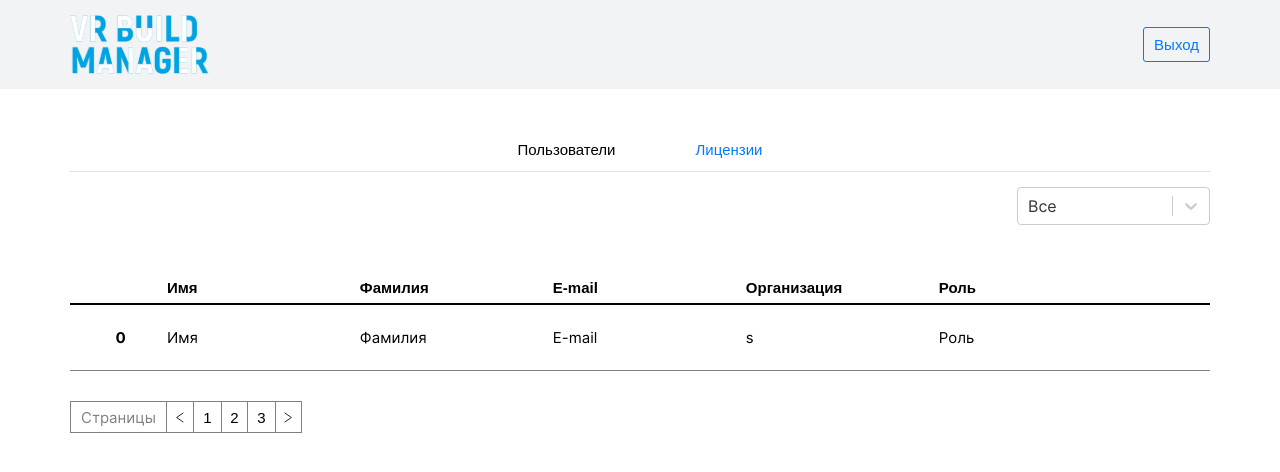
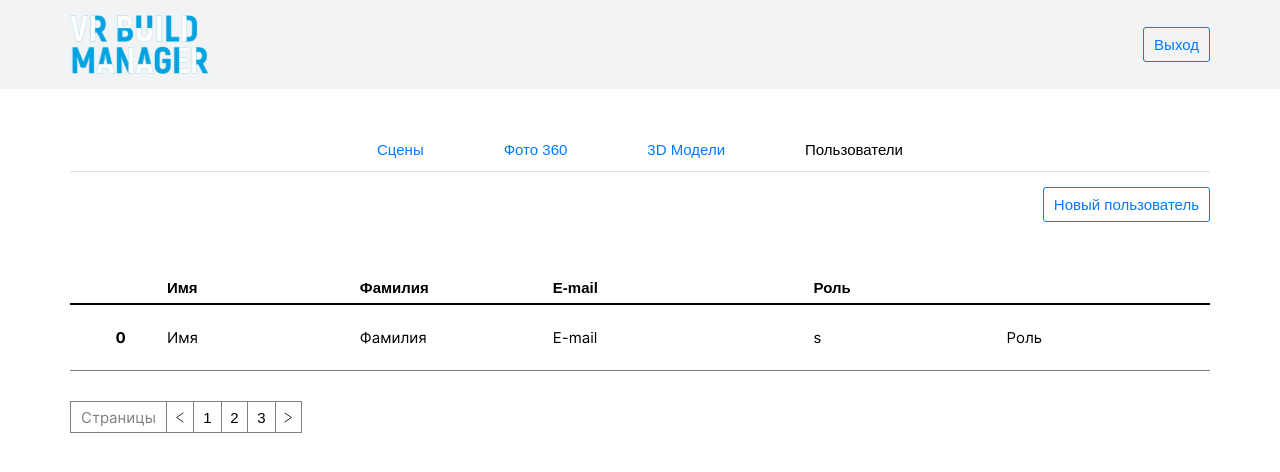
Before and after one commit to LunaMoon05/vrbm, a React (Create React App) app: page / in a window 1280 px wide. Shown: the top 472 px of the page. Built offline with nearby package versions, Linux system fonts and the light colour scheme; the HTML template or start-up script is replaced by a standard one.

Commit message:
popups added

```diff
--- a/src/components/List/List.jsx
+++ b/src/components/List/List.jsx
@@ -3,20 +3,20 @@ import s from './List.module.scss'
 import { ListItem } from './ListItem/ListItem'
 
 export const List = props => {
-  const {listTypes, licenses, setListTypes} = props
+  const {listTypes, setCurrentPopup, licenses} = props
   return (
     <section className={s.section}>
       <div className={s.categories}>
-        {listTypes.map(item => {
+        {listTypes.map((item, index) => {
           return (
-            <div className={s.grow}>
+            <div key={item} className={`${s.grow} ${(index + 1) === 3 && s.growThird}`}>
               <button>{item}</button>
             </div>
           )
         })}
       </div>
       <div>
-        <ListItem data={{fourthCol: 's'}} licenses={licenses} />
+        <ListItem setCurrentPopup={setCurrentPopup} data={{fourthCol: 's'}} licenses={licenses} />
       </div>
     </section>
   )
--- a/src/components/List/List.module.scss
+++ b/src/components/List/List.module.scss
@@ -13,6 +13,8 @@
 .item {
   position: relative;
   padding: 23px 0;
+  display: flex;
+  align-items: center;
   font-size: 15px;
   border-bottom: 1px solid $grey;
   &Wrapper {
@@ -26,6 +28,9 @@
 
 .grow {
   width: 18.5%;
+  &Third {
+     width: 25%;
+  }
 }
 
 .position {
--- a/src/components/List/ListItem/ListItem.jsx
+++ b/src/components/List/ListItem/ListItem.jsx
@@ -4,20 +4,20 @@ import deleteIcon from '../../../assets/images/delete.svg'
 import { MainBtn } from '../../common/MainBtn/MainBtn'
 
 export const ListItem = props => {
-  const {pos, licenses, data} = props
+  const {pos, setCurrentPopup, licenses, data} = props
   return (
     <div className={s.item}>
       <div className={s.position}>{pos ?? '0'}</div>
       <div className={s.itemWrapper}>
         <div className={s.grow}>{data?.firstCol ?? 'Имя'}</div>
         <div className={s.grow}>{data?.secondCol ?? 'Фамилия'}</div>
-        <div className={s.grow}>{data?.thirdCol ?? 'E-mail'}</div>
+        <div className={`${s.grow} ${s.growThird}`}>{data?.thirdCol ?? 'E-mail'}</div>
         {data?.fourthCol && <div className={s.grow}>{data?.fourthCol}</div>}
         <div className={s.grow}>{data?.fifthCol ?? 'Роль'}</div>
-          {licenses === 'active' ?
-          <button className={s.btn}>
-            <img src={deleteIcon} alt="" />
-          </button> : licenses === 'blocked' ? <MainBtn text='Восстановить' /> : null}
+        {licenses === 'active' ?
+        <button onClick={() => setCurrentPopup('deleteLicense')} className={s.btn}>
+          <img src={deleteIcon} alt="" />
+        </button> : licenses === 'blocked' ? <MainBtn onClick={() => setCurrentPopup('returnLicense')} text='Восстановить' /> : null}
       </div>
     </div>
   )
--- a/src/components/Main/Main.jsx
+++ b/src/components/Main/Main.jsx
@@ -2,15 +2,20 @@ import React, { useEffect, useState } from 'react'
 import { TopBar } from '../TopBar/TopBar'
 import s from './Main.module.scss'
 import { List } from './../List/List';
-import { userSuperTypes, userTypes, licensesTypes } from './listTypes';
+import { userSuperTypes, userTypes, licensesTypes, fileTypes, sceneTypes } from './listTypes';
 import { BottomBar } from '../BottomBar/BottomBar';
+import { CreateLicense } from '../Popup/CreateLicense';
+import { DeleteLicense } from '../Popup/DeleteLicense';
+import { ReturnLicense } from './../Popup/ReturnLicense';
+import { CreateUser } from './../Popup/CreateUser';
 
 export const Main = () => {
   const [categories, setCategories] = useState([])
   const [currentCat, setCurrentCat] = useState('Пользователи')
   const [listTypes, setListTypes] = useState([])
-  const [userStatus, setUserStatus] = useState('super')
+  const [userStatus, setUserStatus] = useState('manager')
   const [licenses, setLicenses] = useState(null)
+  const [currentPopup, setCurrentPopup] = useState(null)
   useEffect(() => {
     if(currentCat === 'Пользователи') {
       setListTypes(userStatus === 'super' ? userSuperTypes : userTypes)
@@ -18,13 +23,21 @@ export const Main = () => {
     } else if(currentCat === 'Лицензии') {
       setListTypes(licensesTypes)
       setLicenses('active')
+    } else if(currentCat === '3D Модели' || currentCat === 'Фото 360') {
+      setListTypes(fileTypes)
+    } else if(currentCat === 'Сцены') {
+      setListTypes(sceneTypes)
     }
   }, [currentCat])
   return (
     <section>
+      {currentPopup === 'createLicense' && <CreateLicense setCurrentPopup={setCurrentPopup} />}
+      {currentPopup === 'deleteLicense' && <DeleteLicense setCurrentPopup={setCurrentPopup} />}
+      {currentPopup === 'returnLicense' && <ReturnLicense setCurrentPopup={setCurrentPopup} />}
+      {currentPopup === 'createUser' && <CreateUser setCurrentPopup={setCurrentPopup} />}
       <div className={s.container}>
-        <TopBar setLicenses={setLicenses} licenses={licenses} userStatus={userStatus} categories={categories} setCategories={setCategories} currentCat={currentCat} setCurrentCat={setCurrentCat} />
-        <List licenses={licenses} listTypes={listTypes} setListTypes={setListTypes} />
+        <TopBar setCurrentPopup={setCurrentPopup} setLicenses={setLicenses} licenses={licenses} userStatus={userStatus} categories={categories} setCategories={setCategories} currentCat={currentCat} setCurrentCat={setCurrentCat} />
+        <List setCurrentPopup={setCurrentPopup} licenses={licenses} listTypes={listTypes} setListTypes={setListTypes} />
         <BottomBar />
       </div>
     </section>
--- /dev/null
+++ b/src/components/Popup/CreateLicense.jsx
@@ -0,0 +1,19 @@
+import React from 'react'
+import { MainBtn } from '../common/MainBtn/MainBtn'
+import { Popup } from './Popup'
+import s from './Popup.module.scss'
+
+export const CreateLicense = props => {
+  const {setCurrentPopup} = props
+  return (
+    <Popup>
+      <div className={s.titleBorder}>Создание новой лицензии</div>
+      <div className={s.formWrapper}>
+        <div className={s.btnWrapper}>
+          <MainBtn onClick={() => setCurrentPopup(null)} style={{marginRight: 10}} text='Закрыть' />
+          <MainBtn text='Создать лицензию' />
+        </div>
+      </div>
+    </Popup>
+  )
+}
--- /dev/null
+++ b/src/components/Popup/CreateUser.jsx
@@ -0,0 +1,19 @@
+import React from 'react'
+import s from './Popup.module.scss'
+import { MainBtn } from './../common/MainBtn/MainBtn';
+import { Popup } from './Popup';
+
+export const CreateUser = props => {
+  const {setCurrentPopup} = props
+  return (
+    <Popup>
+      <div className={s.titleBorder}>Создание пользователя</div>
+      <div className={s.formWrapper}>
+        <div className={s.btnWrapper}>
+          <MainBtn onClick={() => setCurrentPopup(null)} style={{marginRight: 10}} text='Закрыть' />
+          <MainBtn text='Создать пользователя' />
+        </div>
+      </div>
+    </Popup>
+  )
+}
--- /dev/null
+++ b/src/components/Popup/DeleteLicense.jsx
@@ -0,0 +1,19 @@
+import React from 'react'
+import s from './Popup.module.scss'
+import { MainBtn } from './../common/MainBtn/MainBtn';
+import { Popup } from './Popup';
+
+export const DeleteLicense = props => {
+  const {setCurrentPopup} = props
+  return (
+    <Popup>
+      <div className={s.title}>Удалить организацию?</div>
+      <div className={s.formWrapper}>
+        <div className={s.btnWrapper}>
+          <MainBtn onClick={() => setCurrentPopup(null)} style={{marginRight: 10}} text='Нет' />
+          <MainBtn text='Да' />
+        </div>
+      </div>
+    </Popup>
+  )
+}
--- /dev/null
+++ b/src/components/Popup/Popup.jsx
@@ -0,0 +1,13 @@
+import React from 'react'
+import s from './Popup.module.scss'
+
+export const Popup = props => {
+  const {children} = props
+  return (
+    <div className={s.popupContainer}>
+      <div className={s.popup}>
+        {children}
+      </div>
+    </div>
+  )
+}
--- /dev/null
+++ b/src/components/Popup/Popup.module.scss
@@ -0,0 +1,43 @@
+@import '../../global.scss';
+.popup {
+  width: 100%;
+  max-width: 403px;
+  border: 1px solid $grey;
+  background-color: white;
+  padding: 15px 0;
+  &Container {
+    position: absolute;
+    width: 100%;
+    height: 100%;
+    left: 0;
+    top: 0;
+    display: flex;
+    justify-content: center;
+    align-items: center;
+    background-color:  rgba(196, 196, 196, 0.5);
+    z-index: 500;
+  }
+}
+
+.formWrapper {
+  padding: 0 10px;
+}
+
+.btnWrapper {
+  display: flex;
+  justify-content: flex-end;
+}
+
+.titleBorder {
+  font-size: 15px;
+  font-weight: 700;
+  border-bottom: 1px solid $grey;
+  margin-bottom: 15px;
+  padding: 0px 10px 15px 10px;
+}
+
+.title {
+  font-size: 15px;
+  font-weight: 700;
+  padding: 0px 10px 15px 10px;
+}
--- /dev/null
+++ b/src/components/Popup/ReturnLicense.jsx
@@ -0,0 +1,19 @@
+import React from 'react'
+import s from './Popup.module.scss'
+import { MainBtn } from './../common/MainBtn/MainBtn';
+import { Popup } from './Popup';
+
+export const ReturnLicense = props => {
+  const {setCurrentPopup} = props
+  return (
+    <Popup>
+      <div className={s.title}>Восстановление организации</div>
+      <div className={s.formWrapper}>
+        <div className={s.btnWrapper}>
+          <MainBtn onClick={() => setCurrentPopup(null)} style={{marginRight: 10}} text='Закрыть' />
+          <MainBtn text='Сохранить' />
+        </div>
+      </div>
+    </Popup>
+  )
+}
--- a/src/components/TopBar/TopBar.jsx
+++ b/src/components/TopBar/TopBar.jsx
@@ -4,8 +4,8 @@ import Select from 'react-select';
 import { MainBtn } from '../common/MainBtn/MainBtn';
 
 export const TopBar = props => {
-  const {categories, setLicenses, licenses, userStatus, setCategories, currentCat, setCurrentCat} = props
-  const initCats = true ? [
+  const {categories, setCurrentPopup, setLicenses, licenses, userStatus, setCategories, currentCat, setCurrentCat} = props
+  const initCats = userStatus === 'super' ? [
     {
       id: 1,
       text: 'Пользователи'
@@ -72,7 +72,9 @@ export const TopBar = props => {
           <MainBtn onClick={() => setLicenses('active')} isActive={licenses === 'active'} style={{marginRight: 10}} text='Действующие' />
           <MainBtn onClick={() => setLicenses('blocked')} isActive={licenses === 'blocked'} text='Заблокированные' />
         </div> : null}
-          {currentCat === 'Лицензии' ? <MainBtn text='Новая лицензия' /> : null}
+          {currentCat === 'Лицензии' ? <MainBtn onClick={() => setCurrentPopup('createLicense')} text='Новая лицензия' /> : null}
+          {currentCat === 'Пользователи' && userStatus === 'manager' ? <MainBtn onClick={() => setCurrentPopup('createUser')} text='Новый пользователь' /> : null}
+          {currentCat === '3D Модели' || currentCat === 'Фото 360' ? <MainBtn text='Загрузить' /> : null}
       </div>
     </div>
   )
```
Also changed, not shown: src/components/BottomBar/BottomBar.jsx (+0 -12 lines).
